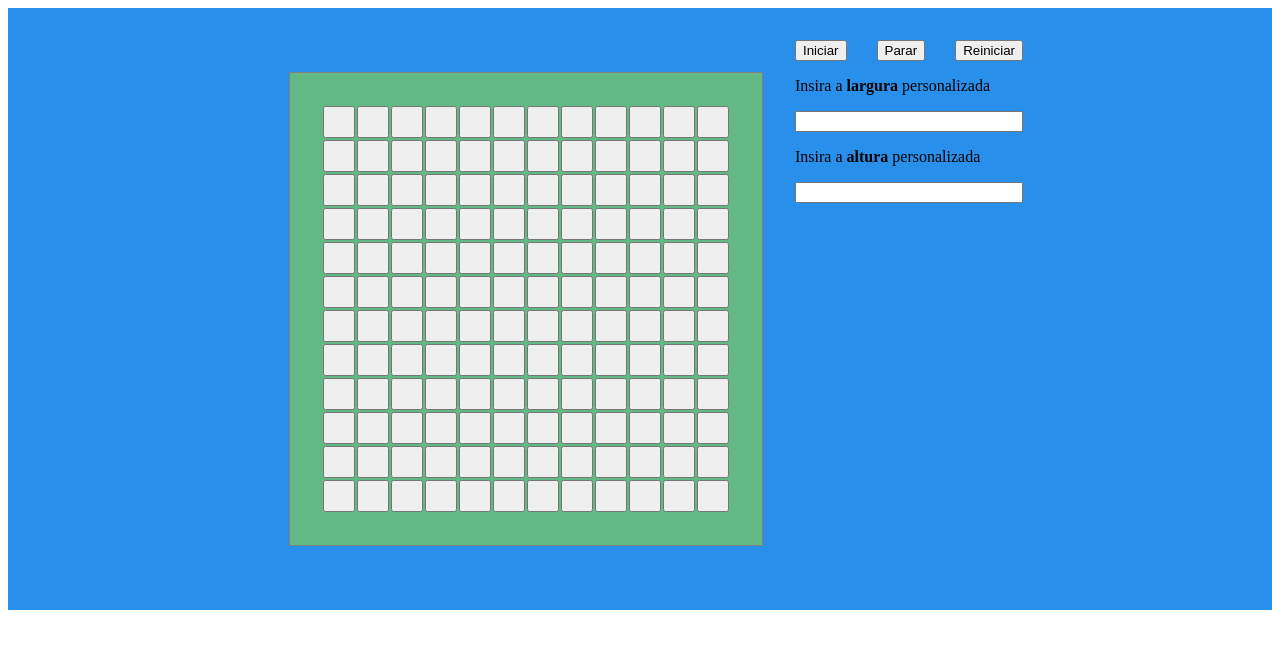
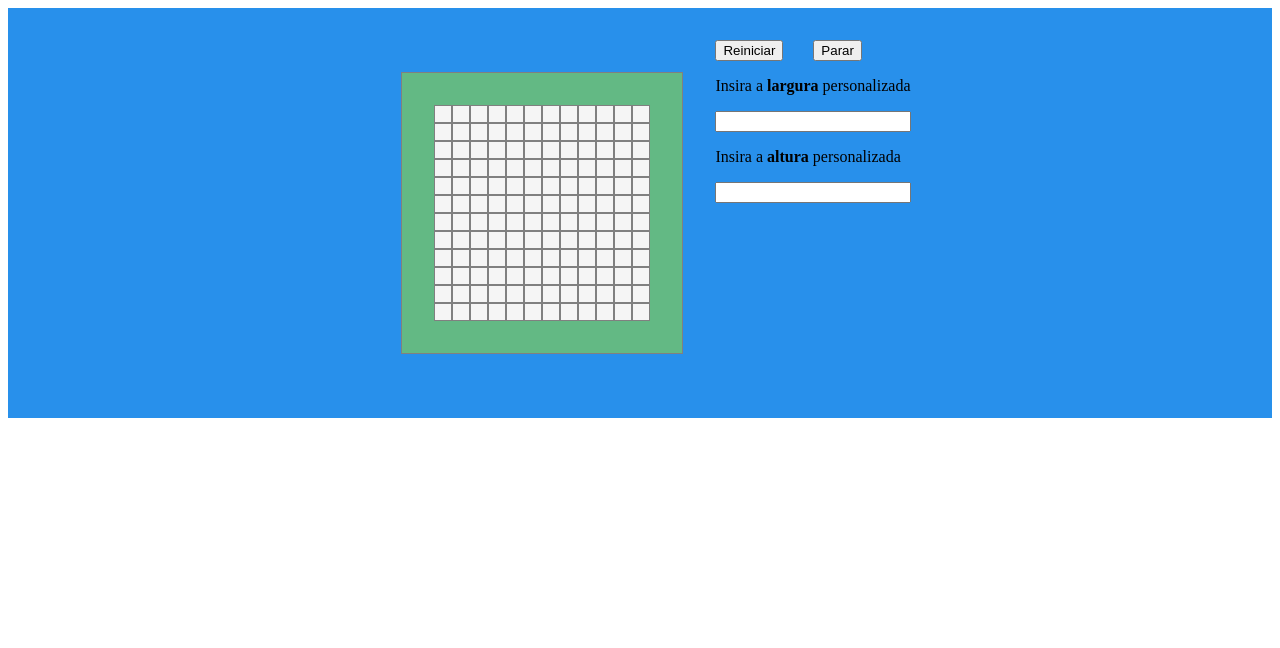
Before and after one commit to mhenrique94/game_of_life, a Vue app: page / in a window 1280 px wide. Shown: the top 648 px of the page. Built offline with nearby package versions, Linux system fonts and the light colour scheme.

Commit message:
Adiciona metodo de seleção efetivo

```diff
--- a/src/App.vue
+++ b/src/App.vue
@@ -1,11 +1,9 @@
 <script setup>
 import CanvasBase from "./components/CanvasBase.vue";
-import BoardControl from "./components/BoardControl.vue";
 </script>
 
 <template>
   <CanvasBase />
-  <BoardControl />
 </template>
 
 <style scoped></style>
--- a/src/components/BoardControl.vue
+++ b/src/components/BoardControl.vue
@@ -1,41 +1,8 @@
-<template>
-  <div class="boardControl">
-    <div class="controlButtons">
-      <button>Iniciar</button>
-      <button>Parar</button>
-      <button>Reiniciar</button>
-    </div>
-    <div class="controlForm">
-      <label for="boardWidth"
-        >Insira a <strong>largura</strong> personalizada</label
-      >
-      <input type="text" name="boardWidth" />
-      <label for="boardHeight"
-        >Insira a <strong>altura</strong> personalizada</label
-      >
-      <input type="text" name="boardHeight" />
-    </div>
-  </div>
-</template>
+<template></template>
 <script>
 export default {
   name: "BoardControl",
 };
 </script>
 
-<style scoped>
-.boardControl {
-  display: flex;
-  flex-direction: column;
-}
-.controlForm,
-.boardControl {
-  display: flex;
-  flex-direction: column;
-  gap: 16px;
-}
-.controlButtons {
-  display: flex;
-  gap: 30px;
-}
-</style>
+<style scoped></style>
--- a/src/components/CanvasBase.vue
+++ b/src/components/CanvasBase.vue
@@ -1,9 +1,28 @@
 <template>
   <div class="canvasBase">
-    <div v-for="cellX in width" :key="cellX">
-      <div v-for="cellY in height" :key="cellY">
-        <SingleCell :key="`${cellX}:${cellY}`" />
-      </div>
+    <div v-for="(row, index) in boardMatrix" :key="index">
+      <SingleCell
+        v-for="(cell, subindex) in row"
+        :key="index + ':' + subindex"
+        @toggle="selectCell(index, subindex)"
+        :class="{ active: cellSelected(index, subindex) }"
+      />
+    </div>
+  </div>
+  <div class="boardControl">
+    <div class="controlButtons">
+      <button @click="start()">Reiniciar</button>
+      <button>Parar</button>
+    </div>
+    <div class="controlForm">
+      <label for="boardWidth"
+        >Insira a <strong>largura</strong> personalizada</label
+      >
+      <input type="text" name="boardWidth" />
+      <label for="boardHeight"
+        >Insira a <strong>altura</strong> personalizada</label
+      >
+      <input type="text" name="boardHeight" />
     </div>
   </div>
 </template>
@@ -15,6 +34,8 @@ export default {
   components: { SingleCell },
   data() {
     return {
+      boardMatrix: [],
+      arrayY: [],
       boardSize: 0,
       width: 12,
       height: 12,
@@ -22,6 +43,23 @@ export default {
   },
   created() {
     this.boardSize = this.width * this.height;
+    this.start();
+  },
+  methods: {
+    selectCell(row, col) {
+      this.boardMatrix[row].splice(col, 1, true);
+    },
+    cellSelected(row, col) {
+      return this.boardMatrix[row][col] === true;
+    },
+    start() {
+      for (var i = 0; i < this.width; i++) {
+        this.boardMatrix.push([]);
+        for (var j = 0; j < this.height; j++) {
+          this.boardMatrix[i].push(false);
+        }
+      }
+    },
   },
 };
 </script>
@@ -34,4 +72,21 @@ export default {
   padding: 32px;
   margin: 32px;
 }
+.boardControl {
+  display: flex;
+  flex-direction: column;
+}
+.controlForm,
+.boardControl {
+  display: flex;
+  flex-direction: column;
+  gap: 16px;
+}
+.controlButtons {
+  display: flex;
+  gap: 30px;
+}
+.active {
+  background-color: black !important;
+}
 </style>
--- a/src/components/SingleCell.vue
+++ b/src/components/SingleCell.vue
@@ -1,38 +1,29 @@
 <template>
-  <button
-    name="cell"
-    class="cellButton"
-    :class="{ active: isActive }"
-    :key="key"
-    @click="toggleAlive(cellId)"
-  ></button>
+  <div name="cell" class="cellButton" @click="clicked()"></div>
 </template>
 <script>
 export default {
   name: "SingleCell",
-  data() {
-    return {
-      isActive: 0,
-    };
-  },
   methods: {
-    toggleAlive(cellId) {
-      this.isActive = this.isActive ? this.isActive - 1 : this.isActive + 1;
-      this.$emit("toggleAlive", cellId);
+    clicked() {
+      let cellOrientation = this.$.vnode.key.split(":");
+      console.log("printa no filho ", cellOrientation[0], cellOrientation[1]);
+      this.$emit("toggle", cellOrientation[0], cellOrientation[1]);
     },
   },
-  computed: {},
 };
 </script>
 <style scoped>
 .cellButton {
-  width: 32px;
-  height: 32px;
-  margin: 1px;
+  width: 16px;
+  height: 16px;
+  margin: 0px;
   line-height: 0;
+  background-color: whitesmoke;
+  border: 1px solid gray;
 }
 
-.active {
-  background-color: black;
+.cellButton:hover {
+  background-color: #e5e5e6;
 }
 </style>
```
